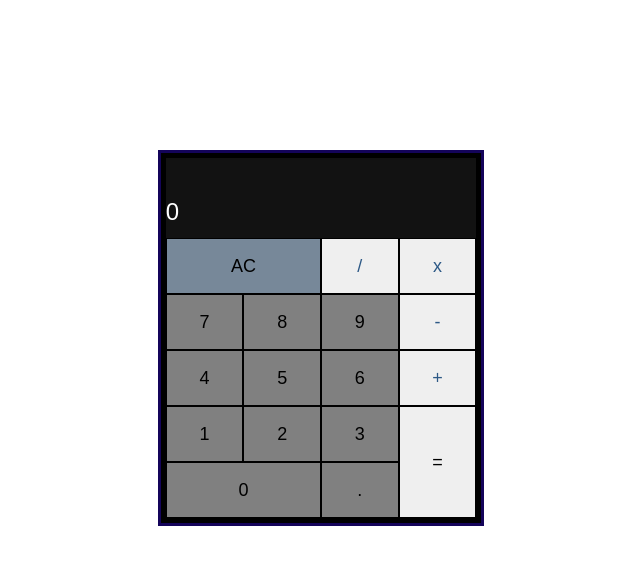
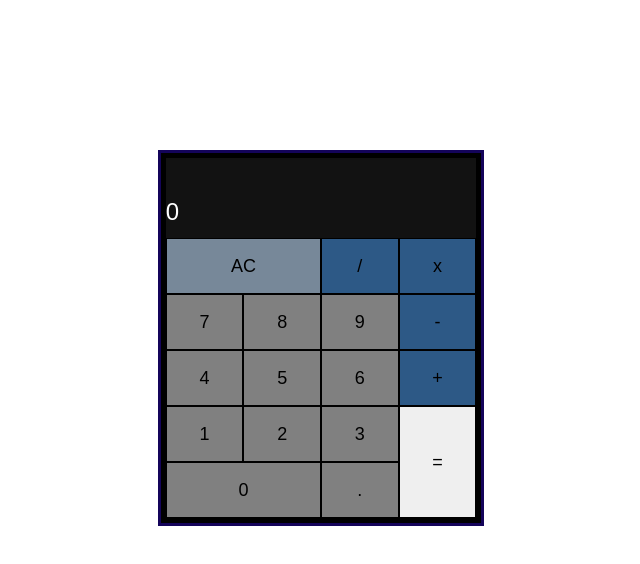
Before and after one commit to Thibou2004/Calculatrice, a plain HTML site: page index.html in a window 1280 px wide. Shown: the whole page, without its empty margins (319-959 px from the left). Drawn offline with Linux system fonts and the light colour scheme.

Commit message:
change color

```diff
--- a/style.css
+++ b/style.css
@@ -90,5 +90,5 @@ button:hover{
 
 
 .operateur{
-    color: #2d5986;
+    background-color: #2d5986;
 }
```
